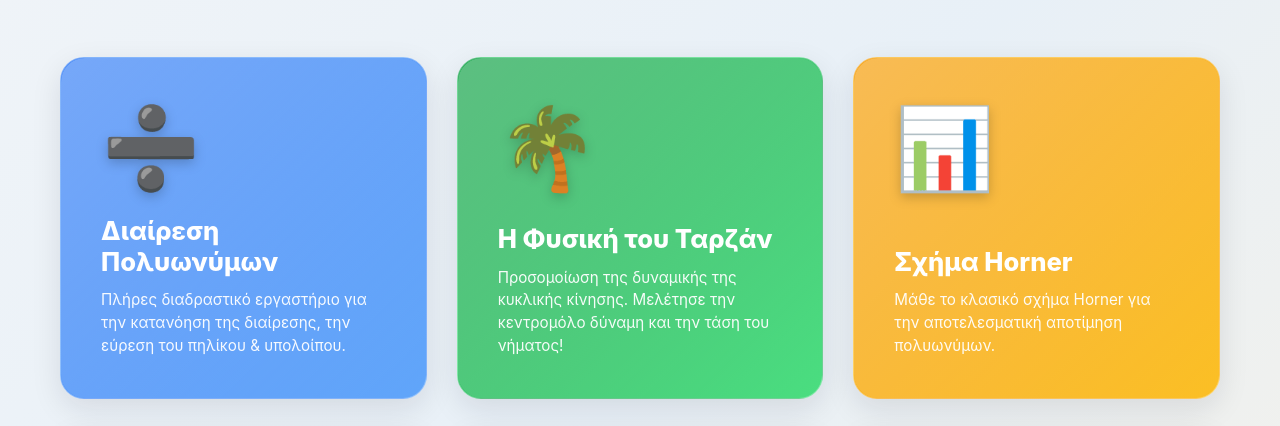
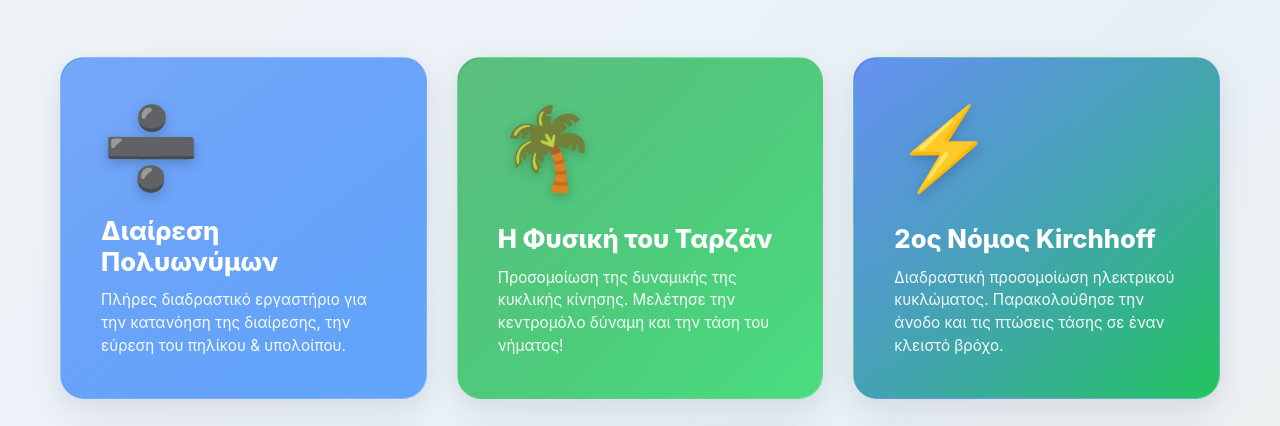
Before and after one commit to giakovisd/sciences, a plain HTML site: page index.html in a window 1280 px wide. Shown: the part 155-581 px from the top of the page. Drawn offline with Linux system fonts and the light colour scheme.

Commit message:
Add files via upload

```diff
--- a/index.html
+++ b/index.html
@@ -7,13 +7,14 @@
 
     <style>
         :root {
-            /* Φωτεινά Gradients για τα 6 Εργαστήρια */
+            /* Φωτεινά Gradients για τα 7 Εργαστήρια */
             --grad-division: linear-gradient(135deg, #3b82f6 0%, #60a5fa 100%);
             --grad-tarzan: linear-gradient(135deg, #16a34a 0%, #4ade80 100%);
             --grad-horner: linear-gradient(135deg, #f59e0b 0%, #fbbf24 100%);
             --grad-mean: linear-gradient(135deg, #ec4899 0%, #f472b6 100%);
             --grad-trig: linear-gradient(135deg, #8b5cf6 0%, #c4b5fd 100%);
             --grad-physics: linear-gradient(135deg, #0891b2 0%, #06b6d4 100%);
+            --grad-kirchhoff: linear-gradient(135deg, #2563eb 0%, #22c55e 100%);
 
             --glass-bg: rgba(255, 255, 255, 0.05);
             --glass-border: rgba(255, 255, 255, 0.1);
@@ -112,6 +113,7 @@
         .portal-card[data-cat="mean"] { background: var(--grad-mean); }
         .portal-card[data-cat="trig"] { background: var(--grad-trig); }
         .portal-card[data-cat="physics"] { background: var(--grad-physics); }
+        .portal-card[data-cat="kirchhoff"] { background: var(--grad-kirchhoff); }
 
         .portal-icon {
             font-size: 5rem;
@@ -185,6 +187,14 @@
                 </div>
             </a>
 
+            <a href="kirchhoff.html" class="portal-card" data-cat="kirchhoff" target="_blank">
+                <div class="portal-icon">⚡</div>
+                <div class="portal-info">
+                    <div class="portal-title">2ος Νόμος Kirchhoff</div>
+                    <div class="portal-desc">Διαδραστική προσομοίωση ηλεκτρικού κυκλώματος. Παρακολούθησε την άνοδο και τις πτώσεις τάσης σε έναν κλειστό βρόχο.</div>
+                </div>
+            </a>
+
             <a href="systima_horner_math_g_lykeiou.html" class="portal-card" data-cat="horner" target="_blank">
                 <div class="portal-icon">📊</div>
                 <div class="portal-info">
```
